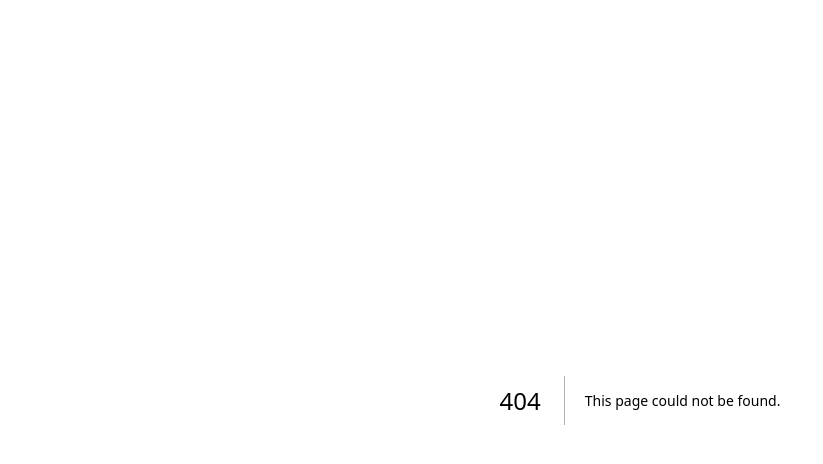
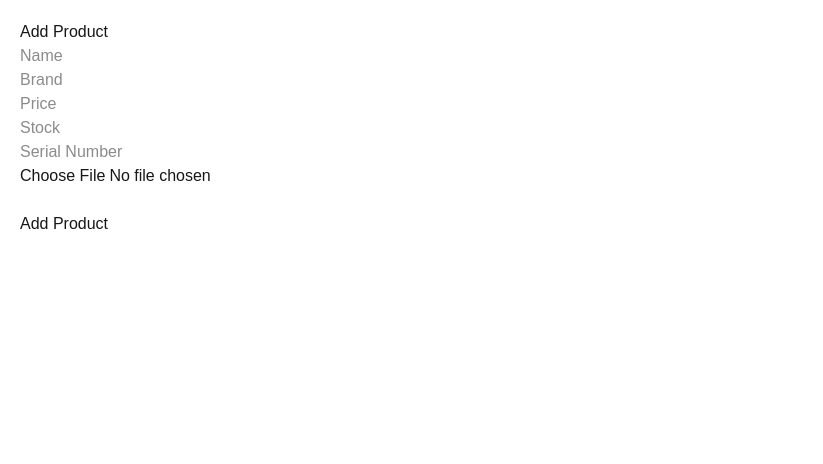
Before and after one commit to AmaniElTrabulsi/ward_cosmetics, a Next.js app: page /admin/add-product in a window 1280 px wide. Before the commit this address had no page. Shown: the top 464 px of the page, without its empty margins (0-823 px from the left). Built offline with nearby package versions, Linux system fonts and the light colour scheme; no server answers.

Commit message:
Ward Cosmetics inventory system ready for deployment

```diff
--- /dev/null
+++ b/app/admin/add-product/page.tsx
@@ -0,0 +1,116 @@
+"use client";
+
+import { useState } from "react";
+import { supabase } from "@/lib/supabase";
+
+export default function AddProduct() {
+  const [name, setName] = useState("");
+  const [price, setPrice] = useState("");
+  const [brand, setBrand] = useState("");
+  const [stock, setStock] = useState("");
+  const [serial, setSerial] = useState("");
+  const [file, setFile] = useState<File | null>(null);
+  const [loading, setLoading] = useState(false);
+
+  async function handleUpload() {
+    console.log("BUTTON CLICKED");
+
+    try {
+      setLoading(true);
+
+      if (!file) {
+        alert("Select an image first");
+        return;
+      }
+
+      // 1. Upload image
+      const fileName = `${Date.now()}-${file.name}`;
+
+      const { error: uploadError } = await supabase.storage
+        .from("product-images")
+        .upload(`products/${fileName}`, file);
+
+      if (uploadError) {
+        console.log("UPLOAD ERROR:", uploadError);
+        alert("Image upload failed");
+        return;
+      }
+
+      // 2. Get public URL
+      const { data } = supabase.storage
+        .from("product-images")
+        .getPublicUrl(`products/${fileName}`);
+
+      const imageUrl = data.publicUrl;
+
+      console.log("IMAGE URL:", imageUrl);
+
+      // 3. Insert product
+      const { error: insertError } = await supabase.from("products").insert({
+        name,
+        price: Number(price),
+        brand,
+        stock_quantity: Number(stock),
+        serial_number: serial,
+        image_url: imageUrl,
+      });
+
+      if (insertError) {
+        console.log("INSERT ERROR:", insertError);
+        alert("Product insert failed");
+        return;
+      }
+
+      alert("Product added successfully!");
+
+      // reset form
+      setName("");
+      setPrice("");
+      setBrand("");
+      setStock("");
+      setSerial("");
+      setFile(null);
+
+    } catch (err) {
+      console.log("ERROR:", err);
+      alert("Something went wrong");
+    } finally {
+      setLoading(false);
+    }
+  }
+
+  return (
+    <div style={{ padding: 20 }}>
+      <h1>Add Product</h1>
+
+      <input placeholder="Name" onChange={(e) => setName(e.target.value)} />
+      <br />
+
+      <input placeholder="Brand" onChange={(e) => setBrand(e.target.value)} />
+      <br />
+
+      <input placeholder="Price" onChange={(e) => setPrice(e.target.value)} />
+      <br />
+
+      <input placeholder="Stock" onChange={(e) => setStock(e.target.value)} />
+      <br />
+
+      <input
+        placeholder="Serial Number"
+        onChange={(e) => setSerial(e.target.value)}
+      />
+      <br />
+
+      <input
+        type="file"
+        accept="image/*"
+        onChange={(e) => setFile(e.target.files?.[0] || null)}
+      />
+      <br /><br />
+
+      <button onClick={handleUpload} disabled={loading}>
+        {loading ? "Adding..." : "Add Product"}
+      </button>
+    </div>
+  );
+}
--- a/app/page.tsx
+++ b/app/page.tsx
@@ -1,65 +1,19 @@
-import Image from "next/image";
+"use client";
+
+import { useEffect, useState } from "react";
 
 export default function Home() {
+  const [state, setState] = useState("INIT");
+
+  useEffect(() => {
+    console.log("USE EFFECT RAN");
+    setState("EFFECT RAN");
+  }, []);
+
   return (
-    <div className="flex flex-col flex-1 items-center justify-center bg-zinc-50 font-sans dark:bg-black">
-      <main className="flex flex-1 w-full max-w-3xl flex-col items-center justify-between py-32 px-16 bg-white dark:bg-black sm:items-start">
-        <Image
-          className="dark:invert"
-          src="/next.svg"
-          alt="Next.js logo"
-          width={100}
-          height={20}
-          priority
-        />
-        <div className="flex flex-col items-center gap-6 text-center sm:items-start sm:text-left">
-          <h1 className="max-w-xs text-3xl font-semibold leading-10 tracking-tight text-black dark:text-zinc-50">
-            To get started, edit the page.tsx file.
-          </h1>
-          <p className="max-w-md text-lg leading-8 text-zinc-600 dark:text-zinc-400">
-            Looking for a starting point or more instructions? Head over to{" "}
-            <a
-              href="https://vercel.com/templates?framework=next.js&utm_source=create-next-app&utm_medium=appdir-template-tw&utm_campaign=create-next-app"
-              className="font-medium text-zinc-950 dark:text-zinc-50"
-            >
-              Templates
-            </a>{" "}
-            or the{" "}
-            <a
-              href="https://nextjs.org/learn?utm_source=create-next-app&utm_medium=appdir-template-tw&utm_campaign=create-next-app"
-              className="font-medium text-zinc-950 dark:text-zinc-50"
-            >
-              Learning
-            </a>{" "}
-            center.
-          </p>
-        </div>
-        <div className="flex flex-col gap-4 text-base font-medium sm:flex-row">
-          <a
-            className="flex h-12 w-full items-center justify-center gap-2 rounded-full bg-foreground px-5 text-background transition-colors hover:bg-[#383838] dark:hover:bg-[#ccc] md:w-[158px]"
-            href="https://vercel.com/new?utm_source=create-next-app&utm_medium=appdir-template-tw&utm_campaign=create-next-app"
-            target="_blank"
-            rel="noopener noreferrer"
-          >
-            <Image
-              className="dark:invert"
-              src="/vercel.svg"
-              alt="Vercel logomark"
-              width={16}
-              height={16}
-            />
-            Deploy Now
-          </a>
-          <a
-            className="flex h-12 w-full items-center justify-center rounded-full border border-solid border-black/[.08] px-5 transition-colors hover:border-transparent hover:bg-black/[.04] dark:border-white/[.145] dark:hover:bg-[#1a1a1a] md:w-[158px]"
-            href="https://nextjs.org/docs?utm_source=create-next-app&utm_medium=appdir-template-tw&utm_campaign=create-next-app"
-            target="_blank"
-            rel="noopener noreferrer"
-          >
-            Documentation
-          </a>
-        </div>
-      </main>
+    <div style={{ padding: 20, color: "white", background: "#000", minHeight: "100vh" }}>
+      <h1>WARD TEST</h1>
+      <p>{state}</p>
     </div>
   );
 }
--- /dev/null
+++ b/lib/supabase.ts
@@ -0,0 +1,12 @@
+import { createClient } from "@supabase/supabase-js";
+
+const supabaseUrl = process.env.NEXT_PUBLIC_SUPABASE_URL!;
+const supabaseKey = process.env.NEXT_PUBLIC_SUPABASE_ANON_KEY!;
+
+export const supabase = createClient(supabaseUrl, supabaseKey, {
+  auth: {
+    persistSession: false,
+    autoRefreshToken: false,
+    detectSessionInUrl: false,
+  },
+});
--- a/package.json
+++ b/package.json
@@ -9,6 +9,7 @@
     "lint": "eslint"
   },
   "dependencies": {
+    "@supabase/supabase-js": "^2.107.0",
     "next": "16.2.7",
     "react": "19.2.4",
     "react-dom": "19.2.4"
```
Also changed, not shown: 1 other file (tests, documents, lock files or other folders).
